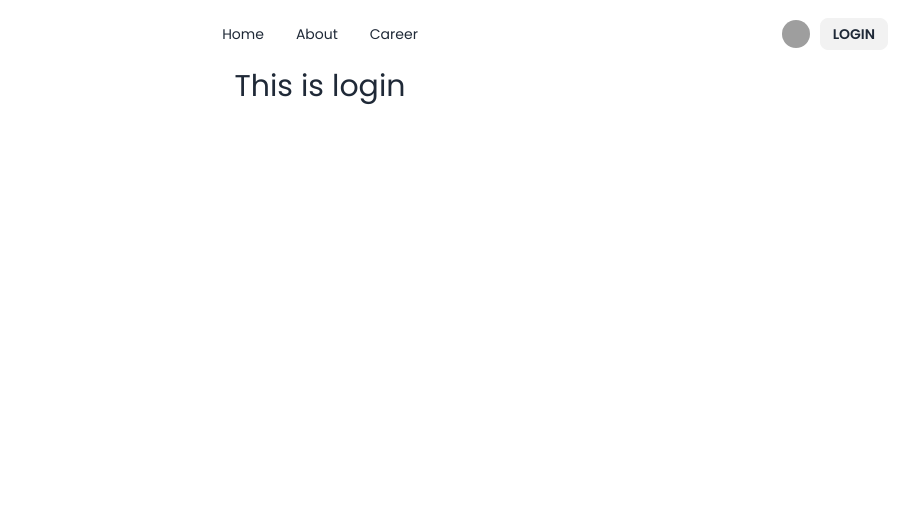
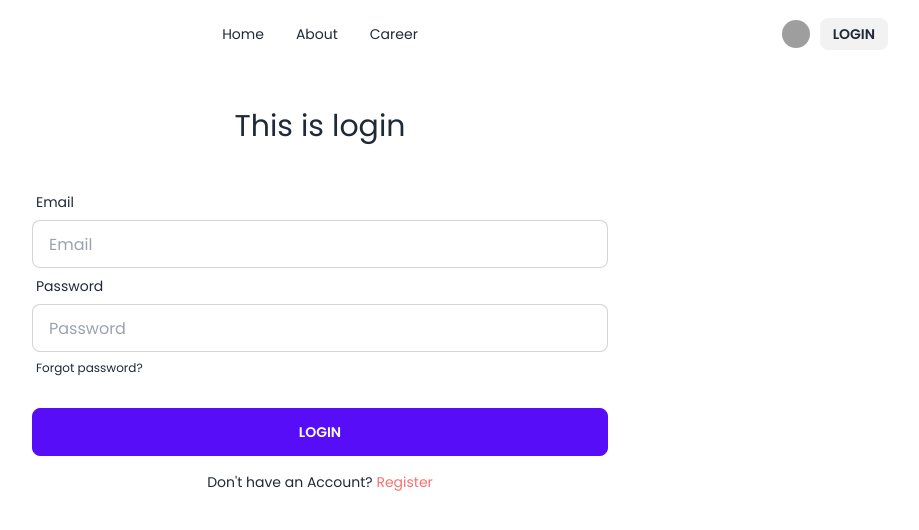
Before and after one commit to mrokonuzzaman040/news-blog, a React (Vite) app: page /login in a window 1280 px wide. Shown: the top 530 px of the page, without its empty margins (320-1239 px from the left). Built offline with nearby package versions, Linux system fonts and the light colour scheme; grey boxes are pictures that could not be loaded.

Commit message:
route update, login togle done, Registration done

```diff
--- a/src/Auth/Login/Login.jsx
+++ b/src/Auth/Login/Login.jsx
@@ -1,11 +1,42 @@
 import React from 'react';
 import NavBar from '../../Pages/Shared/NavBar/NavBar';
+import { Link } from 'react-router-dom';
 
 const Login = () => {
+
+    const handelLogin = (e) => {
+        e.preventDefault();
+        const email = e.target.email.value;
+        const password = e.target.password.value;
+        console.log(email, password);
+    }
+
     return (
         <div>
             <NavBar></NavBar>
-            <h2 className='text-3xl text-center'>This is login</h2>
+            <h2 className='text-3xl text-center my-10'>This is login</h2>
+            <form onSubmit={handelLogin} className='lg:w-1/2 md:w-3/4 mx-auto'>
+                <div className="form-control">
+                    <label className="label">
+                        <span className="label-text">Email</span>
+                    </label>
+                    <input name='email' type="email" placeholder="Email" className="input input-bordered" required />
+                </div>
+                <div className="form-control">
+                    <label className="label">
+                        <span className="label-text">Password</span>
+                    </label>
+                    <input name='password' type="password" placeholder="Password" className="input input-bordered" required />
+                    <label className="label">
+                        <a href="#" className="label-text-alt link link-hover">Forgot password?</a>
+                    </label>
+                </div>
+                <div className="form-control mt-6">
+                    <button className="btn btn-primary text-white">Login</button>
+                </div>
+
+                <p className='text-center mt-4 text-sm'>Don't have an Account? <Link to={'/register'} className='text-red-400'>Register</Link></p>
+            </form>
         </div>
     );
 };
--- /dev/null
+++ b/src/Auth/Register/Register.jsx
@@ -0,0 +1,61 @@
+import React from 'react';
+import NavBar from '../../Pages/Shared/NavBar/NavBar';
+import { Link } from 'react-router-dom';
+
+const Register = () => {
+
+    const handelRegister = (e) => {
+        e.preventDefault();
+        const form = new FormData(e.target);
+
+        const name = form.get('name');
+        const photo = form.get('photo');
+        const email = form.get('email');
+        const password = form.get('password');
+
+        console.log(name, photo, email, password);
+    }
+
+    return (
+        <div>
+            <NavBar></NavBar>
+            <h2 className='text-3xl text-center my-10'>Register</h2>
+            <form onSubmit={handelRegister} className='lg:w-1/2 md:w-3/4 mx-auto'>
+                <div className="form-control">
+                    <label className="label">
+                        <span className="label-text">Name</span>
+                    </label>
+                    <input name='name' type="text" placeholder="Name" className="input input-bordered" required />
+                </div>
+                <div className="form-control">
+                    <label className="label">
+                        <span className="label-text">Photo URL</span>
+                    </label>
+                    <input name='photo' type="text" placeholder="Photo URL" className="input input-bordered" required />
+                </div>
+                <div className="form-control">
+                    <label className="label">
+                        <span className="label-text">Email</span>
+                    </label>
+                    <input name='email' type="email" placeholder="Email" className="input input-bordered" required />
+                </div>
+                <div className="form-control">
+                    <label className="label">
+                        <span className="label-text">Password</span>
+                    </label>
+                    <input name='password' type="password" placeholder="Password" className="input input-bordered" required />
+                    <label className="label">
+                        <a href="#" className="label-text-alt link link-hover">Forgot password?</a>
+                    </label>
+                </div>
+                <div className="form-control mt-6">
+                    <button className="btn btn-primary text-white">Register now</button>
+                </div>
+
+                <p className='text-center mt-4 text-sm'>Allready have an account? <Link to={'/login'} className='text-red-400'>Login</Link></p>
+            </form>
+        </div>
+    );
+};
+
+export default Register;
```
Also changed, not shown: src/main.jsx (+8 -2 lines).
